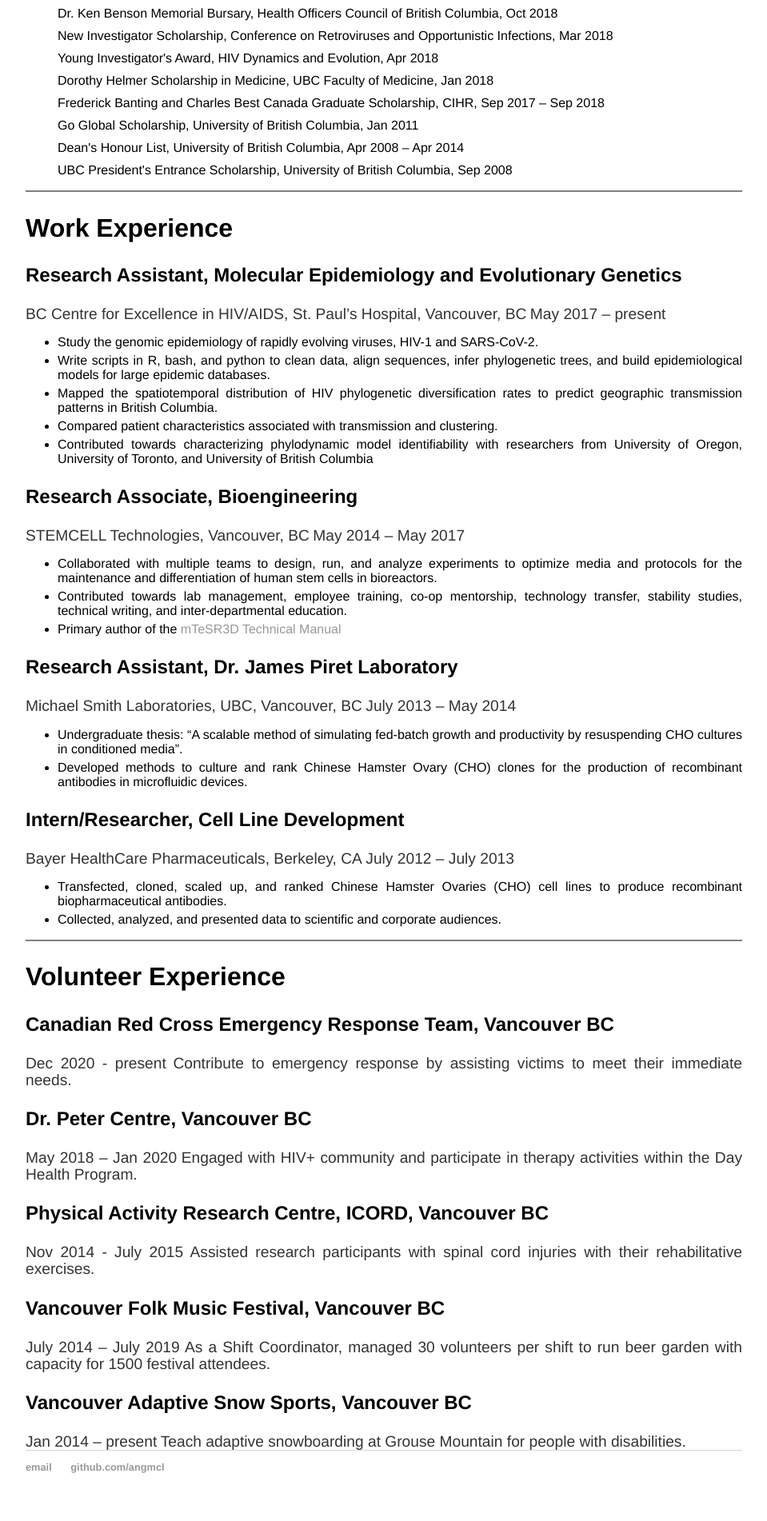
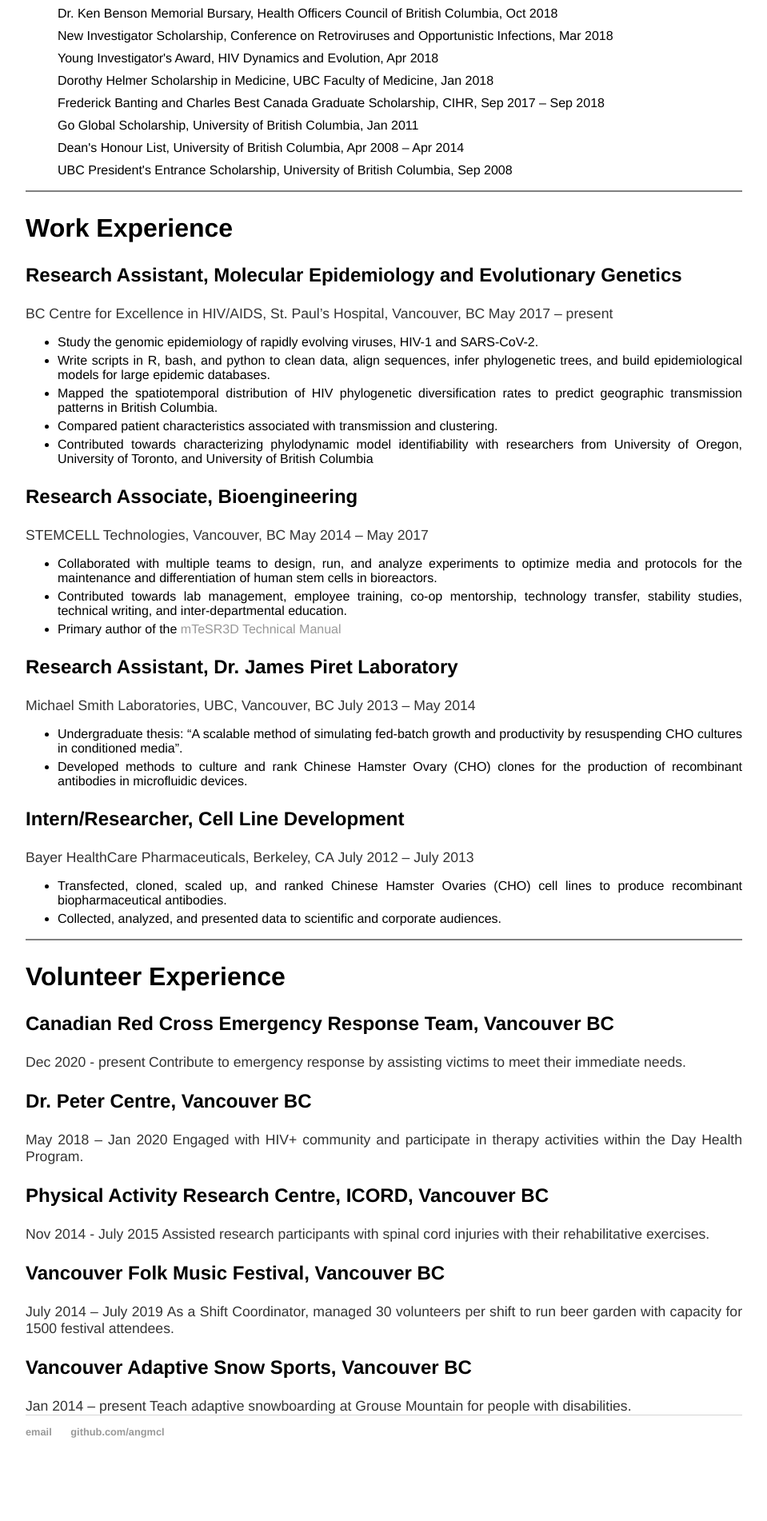
Before and after one commit to AngMcL/angmcl.github.io, a Jekyll site: the page built from cv/index.html, in a window 1280 px wide. Shown: the part 2324-4226 px from the top of the page at 80% size, without its empty margins (160-1119 px from the left). Built offline with Jekyll 4.4.1, drawn with Linux system fonts in a browser that asks for light colours; after the commit the page ends 4182 px from its top, so only the background shows below that.

Commit message:
Update main.css

```diff
--- a/css/main.css
+++ b/css/main.css
@@ -40,8 +40,7 @@ p {
     color: #333;
 }
 p2 {
-    font-size: 1.2em;
-    line-height: 1.1em;
+    font-size: 1.1em;
     color: #333;
 }
 footer {
```
